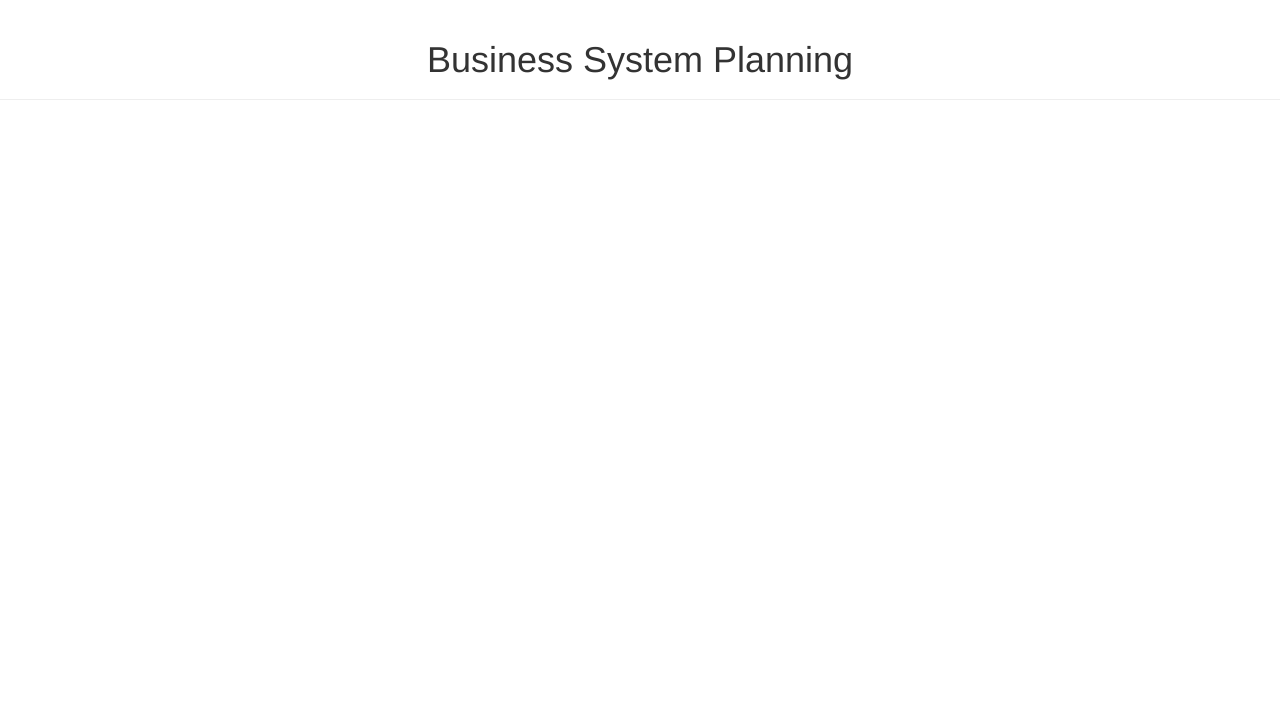
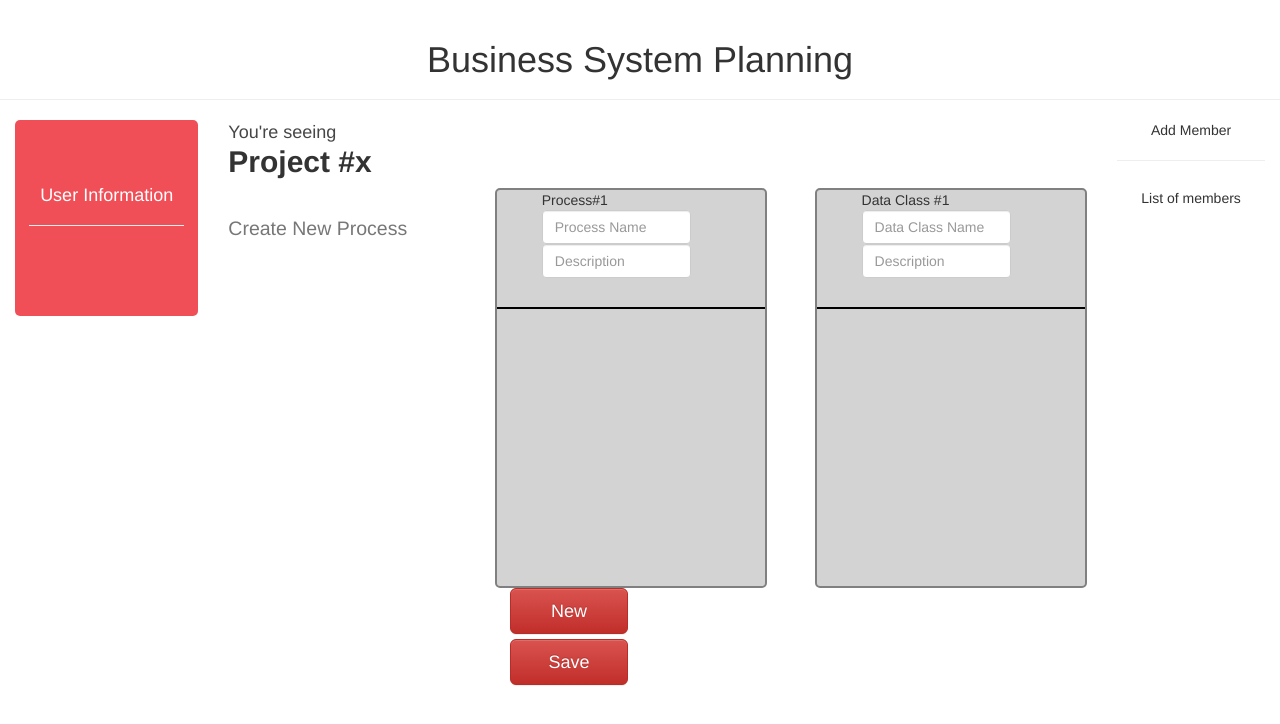
Before and after one commit to gaborod16/GSI_PSBBSP, a React (Create React App) app in the folder test-app/: page /newProcess in a window 1280 px wide. Shown: the top 724 px of the page. Built offline with nearby package versions, Linux system fonts and the light colour scheme.

Commit message:
Mudancas na aula pratica

```diff
--- a/test-app/src/App.js
+++ b/test-app/src/App.js
@@ -9,6 +9,8 @@ import Register from './register';
 import MainPage from './mainPage';
 import NewProject from './newProject';
 import ProjectPage from './projectPage';
+import NewProcess from './newProcess';
+import ShowMatrix from './showMatrix';
 
 class Content extends Component {
   render() {
@@ -19,6 +21,8 @@ class Content extends Component {
           <Route path={'/mainPage'} exact component={MainPage}></Route>
           <Route path={'/newProject'} exact component={NewProject}></Route>
           <Route path={'/projectPage'} exact component={ProjectPage}></Route>
+          <Route path={'/newProcess'} exact component={NewProcess}></Route>
+          <Route path={'/showMatrix'} exact component={ShowMatrix}></Route>
         </Switch>
     );
   }
--- /dev/null
+++ b/test-app/src/ShowMatrix.js
@@ -0,0 +1,132 @@
+import React, { Component } from 'react';
+import {Button, Well, FormControl, FormGroup, Image, ControlLabel, Col, Row} from 'react-bootstrap';
+
+import TemplateSimple from './template-no-sidebar';
+import Template from './template';
+import classNames from 'classnames';
+
+
+
+
+
+class ShowMatrix extends Component {
+
+  constructor(props) {
+    super(props);
+    this.state = {
+      username: '',
+      password: ''
+    }
+
+    this.state = {
+        color_black: true
+      }
+  }
+
+    changeColor(){
+            this.setState({color_black: !this.state.color_black})
+    }
+
+
+
+
+  render() {
+
+      let bgColor = this.state.color_black ? "white" : "red"
+
+      var seeing ={
+          fontSize: "18px",
+          fontWeight: "lighter",
+          opacity: "0.9",
+
+      }
+
+         var proj_name ={
+          fontSize: "30px",
+          fontWeight: "bold",
+          opacity: "1",
+          marginTop: "-10px"
+
+      }
+
+
+
+    return (
+    <div>
+      <Template>
+        <Row>
+          <Col md={3} sm={4}>
+            <p style={seeing}> You're seeing  </p>
+            <h2 style={proj_name}> Project #x  </h2>
+          </Col>
+
+          <Col mdOffset={7} smOffset={5} md={2} sm={3} className="center-text">
+            <p> Add Member </p>
+            <hr/>
+          </Col>
+        </Row>
+        <Row>
+          <Col md={3} sm={4}>
+            <h2 >  <small>Processes/Data Classes Matrix</small></h2>
+          </Col>
+
+          <Col md={7} sm={5}>
+
+            <table className="tabela">
+                <tr>
+                  <th>Processes \ Data Classes</th>
+                  {/*listar as data classes nos th que se seguem*/}
+                  <th>Data Class #1</th>
+                  <th>Data Class #2</th>
+                  <th>Data Class #3</th>
+               </tr>
+               <tr>
+                  {/*linha de cada process*/}
+                  <th>Process #1</th>
+                  <td style={{backgroundColor: bgColor}} onClick={this.changeColor.bind(this)}>x</td>
+                  <td style={{backgroundColor: bgColor}} onClick={this.changeColor.bind(this)}></td>
+                  <td ></td>
+               </tr>
+               <tr>
+                  <th>Process #2</th>
+                  <td></td>
+                  <td></td>
+                  <td>x</td>
+               </tr>
+               <tr>
+                  <th>Process #3</th>
+                  <td></td>
+                  <td>x</td>
+                  <td></td>
+               </tr>
+
+           </table>
+
+          </Col>
+
+          <Col md={2} sm={3} className="center-text">
+            <p>List of members</p>
+          </Col>
+
+
+        </Row>
+
+
+
+      </Template>
+
+ </div>
+    );
+  }
+}
+/*
+function test(x){
+    x = document.getElementsByClassName("testing");
+    var string_teste = x.value;
+    //window.alert(string_teste)
+    console.log(string_teste);
+    //window.alert("sss");
+}
+*/
+
+export default ShowMatrix;
--- /dev/null
+++ b/test-app/src/newProcess.js
@@ -0,0 +1,155 @@
+import React, { Component } from 'react';
+import {Button, Well, FormControl, FormGroup, Image, ControlLabel, Col, Row} from 'react-bootstrap';
+
+import TemplateSimple from './template-no-sidebar';
+import Template from './template';
+
+class NewProcess extends Component {
+
+  constructor(props) {
+    super(props);
+    this.state = {
+      username: '',
+      password: ''
+    }
+
+    this.redirectShowMatrix = this.redirectShowMatrix.bind(this);
+  }
+
+   redirectShowMatrix() {
+    this.props.history.push('./ShowMatrix')
+  }
+
+
+  render() {
+
+      var seeing ={
+          fontSize: "18px",
+          fontWeight: "lighter",
+          opacity: "0.9",
+
+      }
+
+         var proj_name ={
+          fontSize: "30px",
+          fontWeight: "bold",
+          opacity: "1",
+          marginTop: "-10px"
+
+      }
+
+    return (
+      <Template>
+        <Row>
+          <Col md={3} sm={4}>
+            <p style={seeing}> You're seeing  </p>
+            <h2 style={proj_name}> Project #x  </h2>
+          </Col>
+
+          <Col mdOffset={7} smOffset={5} md={2} sm={3} className="center-text">
+            <p> Add Member </p>
+            <hr/>
+          </Col>
+        </Row>
+        <Row>
+          <Col md={3} sm={4}>
+            <h2 >  <small>Create New Process</small></h2>
+          </Col>
+
+          <Col md={7} sm={5}>
+      <div className="processesdatacontainer">
+        <div className="processoslista">
+
+          <div className="processoanddata">
+             <FormGroup controlId="formProcess">
+               Process#1
+                <Col componentClass={ControlLabel} sm={2}>
+
+                </Col>
+                <Col sm={8}>
+                  <FormControl className="write"
+                    type="text"
+                    defaultValue=""
+                    placeholder="Process Name"
+                  />
+                </Col>
+                 <Col sm={8}>
+                  <FormControl className="write"
+                    type="text"
+                    defaultValue=""
+                    placeholder="Description"
+                  />
+                </Col>
+              </FormGroup>
+            </div>
+
+
+
+
+
+
+
+        </div>
+         <div className="dataclasslista">
+             <div className="processoanddata">
+             <FormGroup controlId="formProcess">
+                    Data Class #1
+                <Col componentClass={ControlLabel} sm={2}>
+
+                </Col>
+                <Col sm={8}>
+                  <FormControl className="write"
+                    type="text"
+                    defaultValue=""
+                    placeholder="Data Class Name"
+                  />
+                </Col>
+                 <Col sm={8}>
+                  <FormControl className="write"
+                    type="text"
+                    defaultValue=""
+                    placeholder="Description"
+                  />
+                </Col>
+
+
+            </FormGroup>
+         </div>
+        </div>
+
+       </div>
+                <Col sm={2} md={3}>
+                  <Button bsStyle='danger' bsSize='large'  block >
+                    New
+                  </Button>
+                  <Button bsStyle='danger' bsSize='large'  block onClick={this.redirectShowMatrix} >
+                    Save
+                  </Button>
+                </Col>
+                <FormControl.Feedback />
+
+
+          </Col>
+
+          <Col md={2} sm={3} className="center-text">
+            <p>List of members</p>
+          </Col>
+        </Row>
+
+
+
+      </Template>
+    );
+  }
+}
+/*
+function test(x){
+    x = document.getElementsByClassName("testing");
+    var string_teste = x.value;
+    //window.alert(string_teste)
+    console.log(string_teste);
+    //window.alert("sss");
+}
+*/
+
+export default NewProcess;
--- a/test-app/src/projectpage.js
+++ b/test-app/src/projectpage.js
@@ -10,6 +10,12 @@ class ProjectPage extends Component {
     this.state = {
       user: ''
     }
+
+       this.redirectNewProcess = this.redirectNewProcess.bind(this);
+  }
+
+    redirectNewProcess() {
+    this.props.history.push('./NewProcess')
   }
 
   render() {
@@ -44,7 +50,7 @@ class ProjectPage extends Component {
         </Row>
         <Row>
           <Col md={3} sm={4}>
-            <h2> + <small>Create New Process</small></h2>
+            <h2 onClick={this.redirectNewProcess} > + <small>Create New Process</small></h2>
           </Col>
 
           <Col md={7} sm={5}>
--- a/test-app/src/template.css
+++ b/test-app/src/template.css
@@ -34,3 +34,79 @@
 	width: 60%;
 	max-width: 800px;
 }
+
+ .tabela{
+           border: "1px solid black";
+           border-collapse: "collapse";
+
+      }
+
+table {
+    width:100%;
+}
+table, th, td {
+    border: 1px solid black;
+    border-collapse: collapse;
+}
+th, td {
+    padding: 5px;
+    text-align: center;
+}
+table#t01 tr:nth-child(even) {
+    background-color: #eee;
+}
+table#t01 tr:nth-child(odd) {
+   background-color:#fff;
+}
+table#t01 th {
+    background-color: black;
+    color: white;
+}
+
+
+.processesdatacontainer{
+
+    width: 100%;
+    display: inline-block;
+    overflow: hidden;
+    float: left;
+}
+
+.processoslista{
+     border: 2px solid gray;
+    border-radius: 5px;
+    background-color: lightgray;
+    height: 400px;
+    width: 46%;
+    float: left;
+    overflow: scroll;
+}
+
+
+.processoanddata{
+    border-bottom: 2px solid black;
+
+    height: 30%;
+}
+.dataclasslista{
+    border: 2px solid gray;
+    border-radius: 5px;
+    background-color: lightgray;
+    height: 400px;
+    width: 46%;
+    float: right;
+    overflow: scroll;
+
+}
+
+.write{
+
+    float: right;
+    margin-right: -20%;
+
+
+}
+
+.green{
+    background-color: green;
+}
```
Also changed, not shown: test-app/package.json (+5 -2 lines), 1 other file (tests, documents, lock files or other folders).
